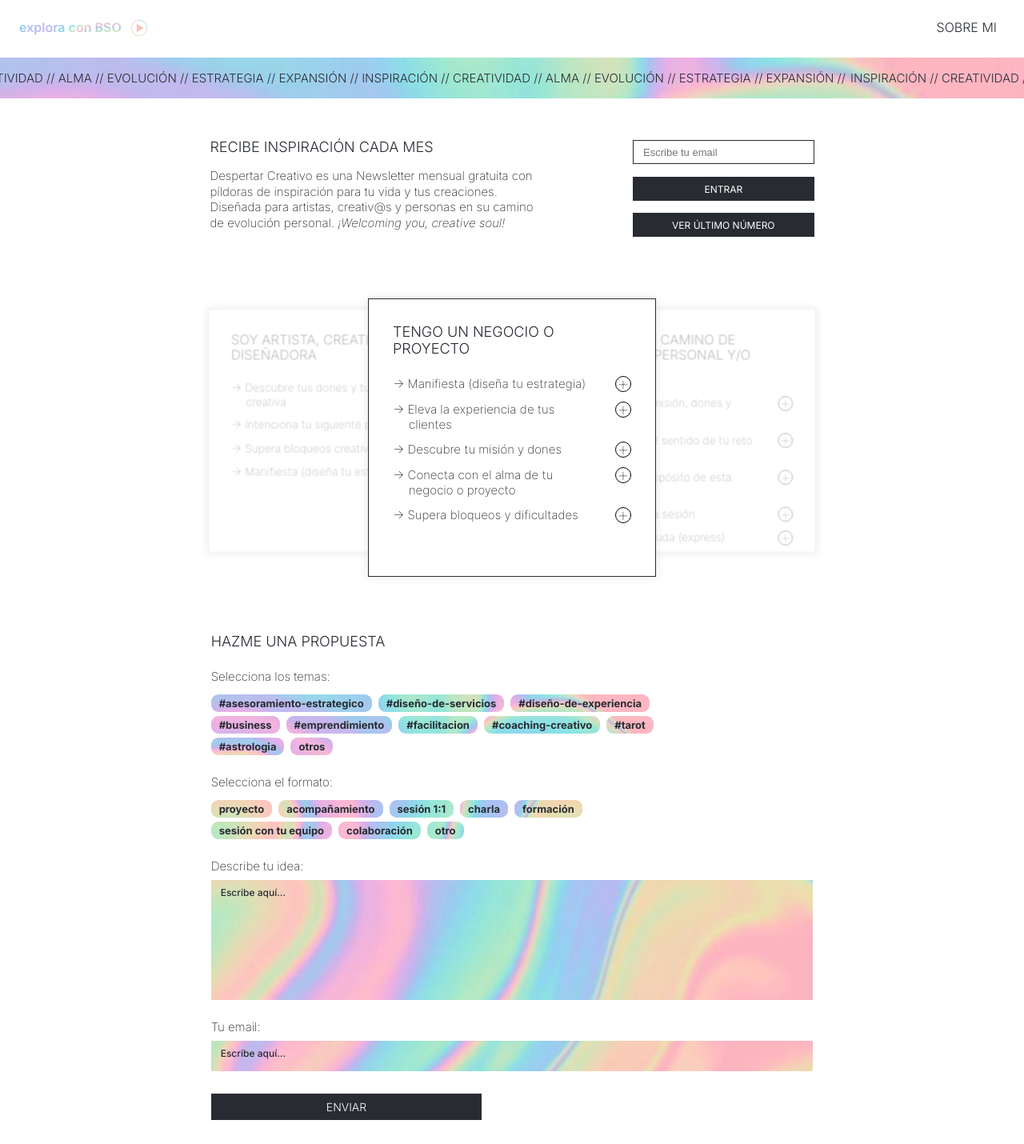
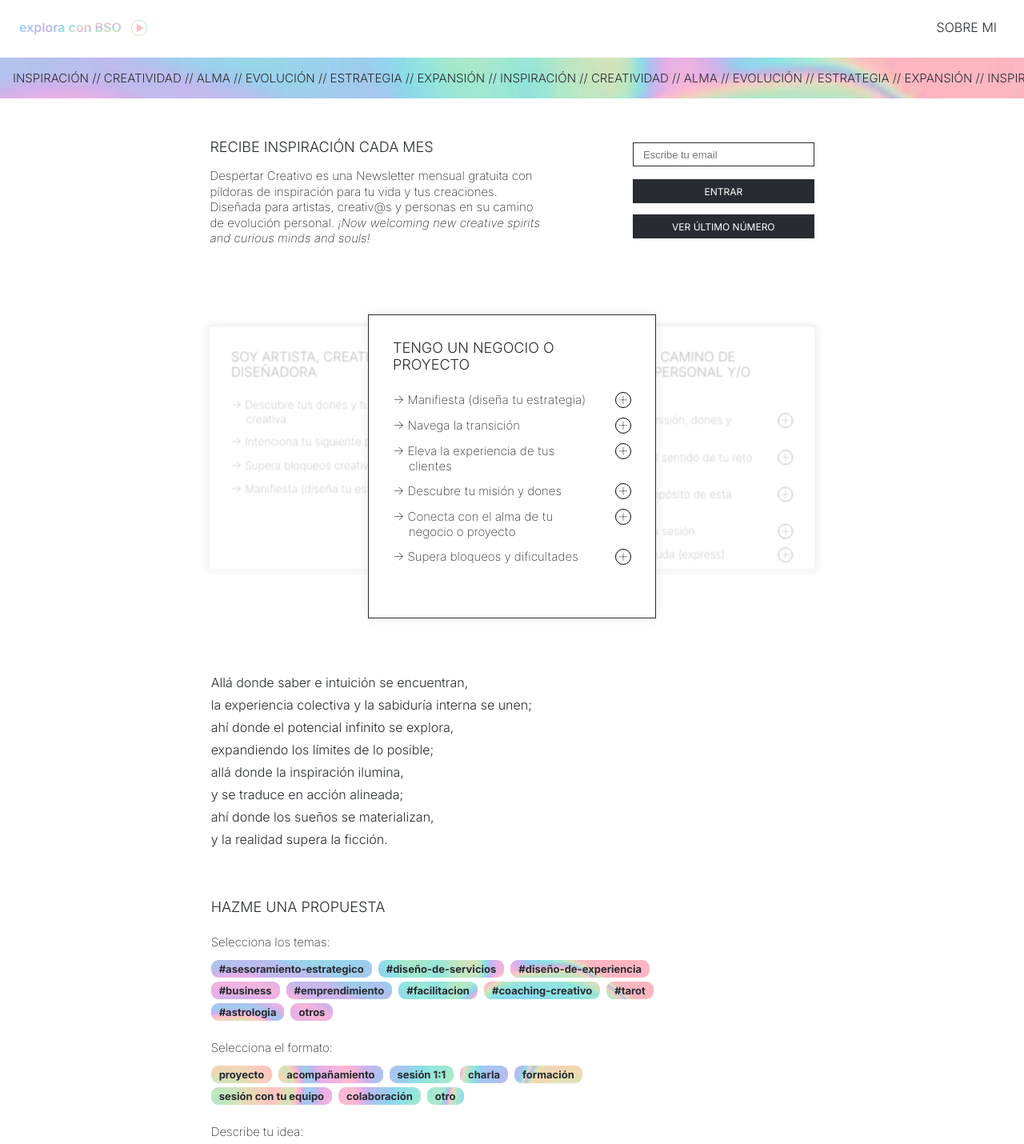
Before and after one commit to vicentegarcya/jimenagonzalez.in, a Next.js app: page / in a window 1280 px wide. Shown: the top 1430 px of the page at 80% size. Built offline with nearby package versions, Linux system fonts and the light colour scheme.

Commit message:
change copies, solve cintas issue, fix hamze una propuesta width

```diff
--- a/pages/index.js
+++ b/pages/index.js
@@ -4,12 +4,7 @@ import Layout from "@/components/layout";
 import Service from "@/components/service";
 import PropuestaForm from "@/components/propuestaForm";
 import Subscribe from "@/components/subscribe";
-import {
-  useContext,
-  useEffect,
-  useRef,
-  useState,
-} from "react";
+import { useContext, useEffect, useRef, useState } from "react";
 import { Swiper, SwiperSlide } from "swiper/react";
 import { EffectCards } from "swiper/modules";
 import "swiper/css";
@@ -28,8 +23,12 @@ export default function Home() {
   }
 
   useEffect(() => {
+    if (isDesktop) {
       setTimeout(() => setIsLoading(false), 2500);
-  }, [isLoading]);
+    } else {
+      setIsLoading(false);
+    }
+  }, [isLoading, isDesktop]);
 
   if (isLoading && isDesktop)
     return (
@@ -84,13 +83,15 @@ export default function Home() {
                 <p className={styles.text_1}>
                   INSPIRACIÓN // CREATIVIDAD // ALMA // EVOLUCIÓN // ESTRATEGIA
                   // EXPANSIÓN // INSPIRACIÓN // CREATIVIDAD // ALMA //
-                  EVOLUCIÓN // ESTRATEGIA // EXPANSIÓN //{" "}
+                  EVOLUCIÓN // ESTRATEGIA // EXPANSIÓN // INSPIRACIÓN // CREATIVIDAD // ALMA // EVOLUCIÓN // ESTRATEGIA
+                  // EXPANSIÓN //{" "}
                   <span className={styles.espacio}></span>
                 </p>
                 <p className={styles.text_2}>
                   INSPIRACIÓN // CREATIVIDAD // ALMA // EVOLUCIÓN // ESTRATEGIA
                   // EXPANSIÓN // INSPIRACIÓN // CREATIVIDAD // ALMA //
-                  EVOLUCIÓN // ESTRATEGIA // EXPANSIÓN //{" "}
+                  EVOLUCIÓN // ESTRATEGIA // EXPANSIÓN // INSPIRACIÓN // CREATIVIDAD // ALMA // EVOLUCIÓN // ESTRATEGIA
+                  // EXPANSIÓN //{" "}
                   <span className={styles.espacio}></span>
                 </p>
               </>
@@ -109,14 +110,27 @@ export default function Home() {
           </section>
           {!isDesktop && (
             <section className={styles.inspirate}>
-              <h3>INSPÍRATE</h3>
+              <div className={styles.manifiesto_mobile}>
                 <p>
-                Inspiración (<span>def.</span>): Recibir guía divina, una
+                  Para quienes sienten el impulso de dar a luz un mundo nuevo.
+                </p>
+                <p>
+                  Para los que <i>creen</i> y crean el legado del futuro.
+                </p>
+                <p>
+                  Para quienes dan un salto de fe y se dejan atravesar por la
+                  vida.
+                </p>
+                <p>Para seres extraordinarios en busca de</p>
+              </div>
+              <p>
+                inspiración (<span>def.</span>): Recibir guía divina, una
                 iluminación creativa.
               </p>
             </section>
           )}
           {isDesktop && (
+            <>
               <section className={styles.inspirate_cada_mes}>
                 <div>
                   <h3>RECIBE INSPIRACIÓN CADA MES</h3>
@@ -125,11 +139,16 @@ export default function Home() {
                     píldoras de inspiración para tu vida y tus creaciones.
                     Diseñada para artistas, creativ@s y personas en su camino de
                     evolución personal.
-                  <span> ¡Welcoming you, creative soul!</span>
+                    <span>
+                      {" "}
+                      ¡Now welcoming new creative spirits and curious minds and
+                      souls!{" "}
+                    </span>
                   </p>
                 </div>
                 <Subscribe pageWhereLoaded={"home"} />
               </section>
+            </>
           )}
           {isDesktop && (
             <Swiper
@@ -197,6 +216,14 @@ export default function Home() {
                       asterisco="* Bono de 5 sesiones de asesoramiento estratégico · 444€"
                     />
                     <Service
+                      title="Navega la transición"
+                      description="Navega una época de cambio en tu proyecto o negocio con esta sesión de acompañamiento estratégico. Re-alinéate con tu misión y responde a la transición interna o externa."
+                      price="144,00 € *"
+                      hashtags="#estrategia #despertarcreativo"
+                      calendlyUrl="https://calendly.com/jimenagonzalez-in/sesion-navega-la-transicion-x-jimena-gonzalez"
+                      asterisco="* Bono de 4 sesiones · 555€"
+                    />
+                    <Service
                       title="Eleva la experiencia de tus clientes"
                       description="Crea o rediseña la experiencia física y/o digital de los usuarios de tus servicios con esta sesión de acompañamiento estratégico. Eleva la oferta de tu negocio usando diseño de experiencia y diseño de servicios. "
                       price="111,00 € *"
@@ -250,7 +277,7 @@ export default function Home() {
                     />
                     <Service
                       title="Desvela el propósito de esta etapa vital"
-                      description="Comprende la energía de esta etapa de tu desarrollo, sus retos evolutivos y aprendizajes a integrar, las áreas de tu vida que son protagonistas y la energía disponible para ti; en una sesión de lectura de tu revolución solar, tránsitos del año y el clima astral aplicado combinado con una tirada de tarot evolutivo. Especialmente recomendada para cumpleaños, comienzos de año o cambios vitales."
+                      description="Comprende la energía de esta etapa de tu desarrollo, sus retos evolutivos y aprendizajes a integrar, las áreas de tu vida que son protagonistas y la energía disponible para ti mes a mes; en una sesión de lectura de tu revolución solar, tránsitos del año y el clima astral aplicado combinado con una tirada de tarot evolutivo. Especialmente recomendada para cumpleaños, comienzos de año o cambios vitales."
                       price="222,00 €"
                       hashtags="#astrologia #tarot"
                       calendlyUrl="https://calendly.com/jimenagonzalez-in/sesion-desvela-esta-etapa-vital-x-jimena-gonzalez"
@@ -263,61 +290,13 @@ export default function Home() {
                     />
                     <Service
                       title="Resuelve tu duda (express)"
-                      description="Aclara una consulta rápida en esta sesión de 10 minutos con Tarot y/o otras técnicas."
+                      description="Recibe claridad explorando una consulta rápida en esta sesión de 10 minutos con Tarot y/o otras técnicas."
                       price="25,00 €"
                       calendlyUrl="https://calendly.com/jimenagonzalez-in/sesion-consulta-express-x-jimena-gonzalez-clone"
                     />
                   </div>
                 </div>
               </SwiperSlide>
-              {/* {isDesktop && (
-                <SwiperSlide onClick={() => swiperRef.current.slideTo(3)}>
-                  <div className={styles.servicio + " " + styles.regala_sesion}>
-                    <h3>QUIERO REGALAR UNA SESIÓN</h3>
-                    <p>
-                      Todas las sesiones incluyen un bono regalo digital
-                      personalizado, un ejercicio de Despertar Creativo® previo
-                      a la sesión y una sesión online en directo. La fecha de la
-                      sesión y su temática podrá ser elegida después por la
-                      persona a la que envíes el bono regalo.
-                    </p>
-                    <p>
-                      Elige la técnica principal de la sesión para empezar a
-                      personalizar tu regalo:
-                    </p>
-                    <div className={styles.servicios_grupo}>
-                      <Service
-                        title="TAROT"
-                        description="Sesión de acompañamiento personalizado con tarot evolutivo."
-                        price="55,00 €"
-                        calendlyUrl="https://buy.stripe.com/dR69B34GFd2ud7G004"
-                        cta="SELECCIONAR"
-                      />
-                      <Service
-                        title="ASTROLOGÍA"
-                        description="Sesión de lectura de carta astral: energías principales, dones y talentos, retos evolutivos y de sanación y misión personal."
-                        price="99,00 €"
-                        calendlyUrl="https://buy.stripe.com/fZe9B3c97e6y3x628g"
-                        cta="SELECCIONAR"
-                      />
-                      <Service
-                        title="ASTROLOGÍA + TAROT"
-                        description="Sesión combinada entre una lectura de carta astral y una tirada personalizada de tarot evolutivo."
-                        price="111,00 €"
-                        calendlyUrl="https://buy.stripe.com/fZe3cFc971jM4BafZ7"
-                        cta="SELECCIONAR"
-                      />
-                      <Service
-                        title="MANI(FEST)"
-                        description="Sesión de asesoramiento espiritual y estratégico para conectar con la visión del alma, intencionar su expansión y diseñar un plan guiado para manifestarla."
-                        price="111,00 €"
-                        calendlyUrl="https://buy.stripe.com/5kA00tc97faC9VubIK"
-                        cta="SELECCIONAR"
-                      />
-                    </div>
-                  </div>
-                </SwiperSlide>
-              )} */}
             </Swiper>
           )}
           {!isDesktop && (
@@ -332,6 +311,14 @@ export default function Home() {
                     hashtags="#estrategia #businessdesign"
                     calendlyUrl="https://calendly.com/jimenagonzalez-in/sesion-manifiesta-disena-tu-estrategia-x-jimena-gonzalez"
                     asterisco="* Bono de 5 sesiones de asesoramiento estratégico · 444€"
+                  />
+                  <Service
+                    title="Navega la transición"
+                    description="Navega una época de cambio en tu proyecto o negocio con esta sesión de acompañamiento estratégico. Re-alinéate con tu misión y responde a la transición interna o externa."
+                    price="144,00 € *"
+                    hashtags="#estrategia #despertarcreativo"
+                    calendlyUrl="https://calendly.com/jimenagonzalez-in/sesion-navega-la-transicion-x-jimena-gonzalez"
+                    asterisco="* Bono de 4 sesiones · 555€"
                   />
                   <Service
                     title="Eleva la experiencia de tus clientes"
@@ -417,7 +404,7 @@ export default function Home() {
                   />
                   <Service
                     title="Desvela el propósito de esta etapa vital"
-                    description="Comprende la energía de esta etapa de tu desarrollo, sus retos evolutivos y aprendizajes a integrar, las áreas de tu vida que son protagonistas y la energía disponible para ti; en una sesión de lectura de tu revolución solar, tránsitos del año y el clima astral aplicado combinado con una tirada de tarot evolutivo. Especialmente recomendada para cumpleaños, comienzos de año o cambios vitales."
+                    description="Comprende la energía de esta etapa de tu desarrollo, sus retos evolutivos y aprendizajes a integrar, las áreas de tu vida que son protagonistas y la energía disponible para ti mes a mes; en una sesión de lectura de tu revolución solar, tránsitos del año y el clima astral aplicado combinado con una tirada de tarot evolutivo. Especialmente recomendada para cumpleaños, comienzos de año o cambios vitales."
                     price="222,00 €"
                     hashtags="#astrologia #tarot"
                     calendlyUrl="https://calendly.com/jimenagonzalez-in/sesion-desvela-esta-etapa-vital-x-jimena-gonzalez"
@@ -430,7 +417,7 @@ export default function Home() {
                   />
                   <Service
                     title="Resuelve tu duda (express)"
-                    description="Aclara una consulta rápida en esta sesión de 10 minutos con Tarot y/o otras técnicas."
+                    description="Recibe claridad explorando una consulta rápida en esta sesión de 10 minutos con Tarot y/o otras técnicas."
                     price="25,00 €"
                     calendlyUrl="https://calendly.com/jimenagonzalez-in/sesion-consulta-express-x-jimena-gonzalez-clone"
                   />
@@ -439,15 +426,25 @@ export default function Home() {
               <section className={styles.keywords + " " + styles.for_the}>
                 <p className={styles.text_1}>
                   FOR THE AUTHENTIC SOULFUL LEADERS / FOR THE EPIC INTUITIVE
-                  CREATORS / FOR THE FEARLESS SENSITIVE SOULS
+                  CREATORS / FOR THE FEARLESS SENSITIVE SOULS /
                   <span className={styles.espacio}></span>
                 </p>
                 <p className={styles.text_2}>
                   FOR THE AUTHENTIC SOULFUL LEADERS / FOR THE EPIC INTUITIVE
-                  CREATORS / FOR THE FEARLESS SENSITIVE SOULS
+                  CREATORS / FOR THE FEARLESS SENSITIVE SOULS /
                   <span className={styles.espacio}></span>
                 </p>
               </section>
+              <div className={styles.poesia_home}>
+                <p>Allá donde saber e intuición se encuentran,</p>
+                <p>la experiencia colectiva y la sabiduría interna se unen;</p>
+                <p>ahí donde el potencial infinito se explora,</p>
+                <p>expandiendo los límites de lo posible;</p>
+                <p>allá donde la inspiración ilumina,</p>
+                <p>y se traduce en acción alineada;</p>
+                <p>ahí donde los sueños se materializan,</p>
+                <p>y la realidad supera la ficción.</p>
+              </div>
               <div ref={propuestaMobileRef} className={styles.servicio}>
                 <h3>HAZME UNA PROPUESTA</h3>
                 <PropuestaForm pageWhereLoaded={"home"} />
@@ -462,7 +459,12 @@ export default function Home() {
                 píldoras de inspiración para tu vida y tus creaciones. Diseñada
                 para artistas, creativ@s y personas en su camino de evolución
                 personal.
-                <span> ¡Welcoming you, creative soul!</span>
+                <br></br>
+                <span>
+                  {" "}
+                  ¡Now welcoming new creative spirits and curious minds and
+                  souls!
+                </span>
               </p>
               <Subscribe pageWhereLoaded={"home"} />
             </section>
@@ -507,8 +509,8 @@ export default function Home() {
                   <Service
                     title="MANI(FEST)"
                     description="Sesión de asesoramiento espiritual y estratégico para conectar con la visión del alma, intencionar su expansión y diseñar un plan guiado para manifestarla."
-                    price="111,00 €"
-                    calendlyUrl="https://buy.stripe.com/5kA00tc97faC9VubIK"
+                    price="144,00 €"
+                    calendlyUrl="https://buy.stripe.com/3cs6oRflj5A29Vu8wG"
                     cta="SELECCIONAR"
                   />
                 </div>
@@ -518,6 +520,18 @@ export default function Home() {
           <section className={styles.servicios + " " + styles.faq_section}>
             {isDesktop && (
               <>
+                <div className={styles.poesia_home}>
+                  <p>Allá donde saber e intuición se encuentran,</p>
+                  <p>
+                    la experiencia colectiva y la sabiduría interna se unen;
+                  </p>
+                  <p>ahí donde el potencial infinito se explora,</p>
+                  <p>expandiendo los límites de lo posible;</p>
+                  <p>allá donde la inspiración ilumina,</p>
+                  <p>y se traduce en acción alineada;</p>
+                  <p>ahí donde los sueños se materializan,</p>
+                  <p>y la realidad supera la ficción.</p>
+                </div>
                 <div ref={propuestaDesktopRef} className={styles.servicio}>
                   <h3>HAZME UNA PROPUESTA</h3>
                   <PropuestaForm pageWhereLoaded={"home"} />
@@ -560,8 +574,8 @@ export default function Home() {
                     <Service
                       title="MANI(FEST)"
                       description="Sesión de asesoramiento espiritual y estratégico para conectar con la visión del alma, intencionar su expansión y diseñar un plan guiado para manifestarla."
-                      price="111,00 €"
-                      calendlyUrl="https://buy.stripe.com/5kA00tc97faC9VubIK"
+                      price="144,00 €"
+                      calendlyUrl="https://buy.stripe.com/3cs6oRflj5A29Vu8wG"
                       cta="SELECCIONAR"
                     />
                   </div>
--- a/styles/Home.module.scss
+++ b/styles/Home.module.scss
@@ -28,7 +28,11 @@
 
 .keywords > p {
   display: inline-block;
-  animation: scrollText 10s infinite linear;
+  animation: scrollText 15s infinite linear;
+}
+
+.servicios .keywords > p {
+  animation: scrollText 25s infinite linear;
 }
 
 @keyframes scrollText {
@@ -41,6 +45,15 @@
 }
 
 /* SERVICIOS SECTION */
+
+.manifiesto_mobile {
+  font-weight: 400;
+  width: 95%;
+}
+
+.manifiesto_mobile p:not(:last-child) {
+  margin-bottom: 8px;
+}
 
 .inspirate {
   padding: 2rem;
@@ -79,6 +92,16 @@
 
 .servicio:nth-child(4) h3 {
   margin-bottom: 1rem;
+}
+
+.poesia_home {
+  width: 95%;
+  margin-bottom: 2.5rem;
+  font-weight: 400;
+}
+
+.poesia_home > p {
+  margin-bottom: 8px;
 }
 
 .inspirate_cada_mes {
@@ -186,7 +209,16 @@ $height: 450px;
   }
 
   .keywords > p {
-    animation: scrollText 25s infinite linear;
+    animation: scrollTextDesktopHome 25s infinite linear;
+  }
+
+  @keyframes scrollTextDesktopHome {
+    from {
+      transform: translateX(0%);
+    }
+    to {
+      transform: translateX(calc(-100%));
+    }
   }
 
   .servicios,
@@ -198,11 +230,18 @@ $height: 450px;
     max-width: 1200px;
   }
 
+  .poesia_home {
+    font-size: 16px;
+    width: 80%;
+    margin: 0 auto 4rem auto;
+    font-weight: 300;
+  }
+
   .inspirate_cada_mes {
     width: 59vw;
     max-width: 1000px;
     display: flex;
-    align-items: center;
+    align-items: flex-start;
     justify-content: space-between;
     margin-top: 50px;
     margin-bottom: 30px;
@@ -210,6 +249,10 @@ $height: 450px;
 
   .inspirate_cada_mes > div {
     width: 50%;
+  }
+
+  .inspirate_cada_mes > form {
+    margin-top: 5px;
   }
 
   .inspirate_cada_mes > div > p {
@@ -252,31 +295,37 @@ $height: 450px;
     width: 80%;
   }
 
-  .faq_section > .servicio:nth-child(1) > div > form > fieldset {
+  .faq_section > .servicio:nth-child(2) > div > form > fieldset {
     width: 80%;
   }
 
-  .faq_section > .servicio:nth-child(1) > div > form > div > textarea,
-  .faq_section > .servicio:nth-child(1) > div > form > div > input {
+  .faq_section > .servicio:nth-child(2) > div > form > div > textarea {
+    width: 75%;
+  }
+
+  .faq_section > .servicio:nth-child(2) > div > form > div > textarea,
+  .faq_section > .servicio:nth-child(2) > div > form > div > input {
     background-size: 100.5%;
   }
 
-  .faq_section > .servicio:nth-child(1) > div > form > div > textarea {
+  .faq_section > .servicio:nth-child(2) > div > form > div > textarea {
     background-position-y: -157px !important;
     background-position-x: 0px !important;
   }
 
-  .faq_section > .servicio:nth-child(1) > div > form > div > input {
+  .faq_section > .servicio:nth-child(2) > div > form > div > input {
     background-position-y: -357px !important;
     background-position-x: 0px !important;
+    background-size: 172%;
+    width: 41.75%;
   }
 
-  .faq_section > .servicio:nth-child(1) > div > form > fieldset > input:hover {
+  .faq_section > .servicio:nth-child(2) > div > form > fieldset > input:hover {
     cursor: pointer;
   }
 
   .faq_section
-    > .servicio:nth-child(1)
+    > .servicio:nth-child(2)
     > div
     > form
     > fieldset:nth-child(1)
@@ -286,7 +335,7 @@ $height: 450px;
   }
 
   .faq_section
-    > .servicio:nth-child(1)
+    > .servicio:nth-child(2)
     > div
     > form
     > fieldset:nth-child(1)
@@ -296,7 +345,7 @@ $height: 450px;
   }
 
   .faq_section
-    > .servicio:nth-child(1)
+    > .servicio:nth-child(2)
     > div
     > form
     > fieldset:nth-child(1)
@@ -306,7 +355,7 @@ $height: 450px;
   }
 
   .faq_section
-    > .servicio:nth-child(1)
+    > .servicio:nth-child(2)
     > div
     > form
     > fieldset:nth-child(1)
@@ -316,7 +365,7 @@ $height: 450px;
   }
 
   .faq_section
-    > .servicio:nth-child(1)
+    > .servicio:nth-child(2)
     > div
     > form
     > fieldset:nth-child(1)
@@ -326,7 +375,7 @@ $height: 450px;
   }
 
   .faq_section
-    > .servicio:nth-child(1)
+    > .servicio:nth-child(2)
     > div
     > form
     > fieldset:nth-child(1)
@@ -336,7 +385,7 @@ $height: 450px;
   }
 
   .faq_section
-    > .servicio:nth-child(1)
+    > .servicio:nth-child(2)
     > div
     > form
     > fieldset:nth-child(1)
@@ -346,7 +395,7 @@ $height: 450px;
   }
 
   .faq_section
-    > .servicio:nth-child(1)
+    > .servicio:nth-child(2)
     > div
     > form
     > fieldset:nth-child(1)
@@ -356,7 +405,7 @@ $height: 450px;
   }
 
   .faq_section
-    > .servicio:nth-child(1)
+    > .servicio:nth-child(2)
     > div
     > form
     > fieldset:nth-child(1)
@@ -366,7 +415,7 @@ $height: 450px;
   }
 
   .faq_section
-  > .servicio:nth-child(1)
+    > .servicio:nth-child(2)
     > div
     > form
     > fieldset:nth-child(1)
@@ -378,7 +427,7 @@ $height: 450px;
   /* formato */
 
   .faq_section
-    > .servicio:nth-child(1)
+    > .servicio:nth-child(2)
     > div
     > form
     > fieldset:nth-child(2)
@@ -388,7 +437,7 @@ $height: 450px;
   }
 
   .faq_section
-    > .servicio:nth-child(1)
+    > .servicio:nth-child(2)
     > div
     > form
     > fieldset:nth-child(2)
@@ -398,7 +447,7 @@ $height: 450px;
   }
 
   .faq_section
-    > .servicio:nth-child(1)
+    > .servicio:nth-child(2)
     > div
     > form
     > fieldset:nth-child(2)
@@ -408,7 +457,7 @@ $height: 450px;
   }
 
   .faq_section
-    > .servicio:nth-child(1)
+    > .servicio:nth-child(2)
     > div
     > form
     > fieldset:nth-child(2)
@@ -418,7 +467,7 @@ $height: 450px;
   }
 
   .faq_section
-    > .servicio:nth-child(1)
+    > .servicio:nth-child(2)
     > div
     > form
     > fieldset:nth-child(2)
@@ -428,7 +477,7 @@ $height: 450px;
   }
 
   .faq_section
-    > .servicio:nth-child(1)
+    > .servicio:nth-child(2)
     > div
     > form
     > fieldset:nth-child(2)
@@ -438,7 +487,7 @@ $height: 450px;
   }
 
   .faq_section
-    > .servicio:nth-child(1)
+    > .servicio:nth-child(2)
     > div
     > form
     > fieldset:nth-child(2)
@@ -448,7 +497,7 @@ $height: 450px;
   }
 
   .faq_section
-    > .servicio:nth-child(1)
+    > .servicio:nth-child(2)
     > div
     > form
     > fieldset:nth-child(2)
@@ -476,21 +525,32 @@ $height: 450px;
     font-weight: 800 !important;
   }
 
-  .faq_section > div:nth-child(2) > div > div:hover {
+  .faq_section > div:nth-child(3) > div > div:hover {
     cursor: pointer;
   }
 
-  .faq_section > div:nth-child(2) > div > div > div:nth-child(2) {
+  .faq_section > div:nth-child(3) > div > div > div:nth-child(2) {
     background-size: 101%;
     width: 100%;
     margin: 0 auto;
   }
 
-  .faq_section > div:nth-child(2) > div > div > div:nth-child(2) > div:nth-child(3) {
+  .faq_section
+    > div:nth-child(3)
+    > div
+    > div
+    > div:nth-child(2)
+    > div:nth-child(3) {
     width: 50%;
   }
 
-  .faq_section > div:nth-child(2) > div > div > div:nth-child(2) > div:nth-child(3)> a {
+  .faq_section
+    > div:nth-child(3)
+    > div
+    > div
+    > div:nth-child(2)
+    > div:nth-child(3)
+    > a {
     width: 66%;
   }
 }
--- a/styles/Me.module.css
+++ b/styles/Me.module.css
@@ -186,12 +186,12 @@
 
 .div1 {
   display: inline-block;
-  animation: scrollText 10s infinite linear;
+  animation: scrollText 20s infinite linear;
 }
 
 .div2 {
   display: inline-block;
-  animation: scrollText 10s infinite linear;
+  animation: scrollText 20s infinite linear;
 }
 
 .explora_con_bso .espacio {
@@ -444,7 +444,7 @@
     transform: translateX(0%);
   }
   to {
-    transform: translateX(-100vw);
+    transform: translateX(-100%);
   }
 }
 
```
Also changed, not shown: pages/me.js (+19 -9 lines). Lines whose indentation alone changed are shown as unchanged.
